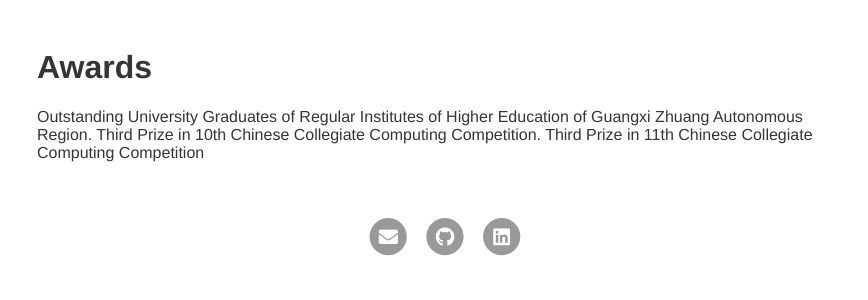
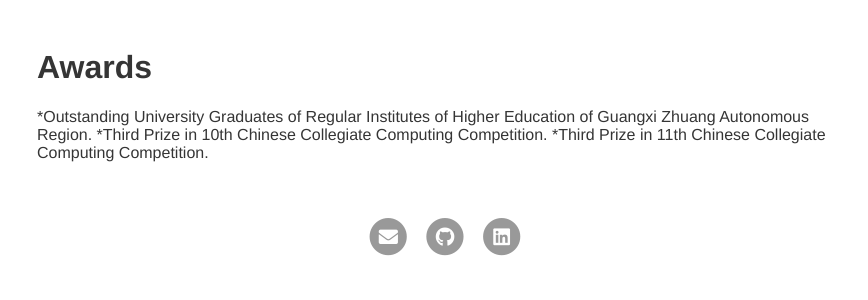
Before and after one commit to Jinghao-Liu/Jinghao-Liu.github.io, a Jekyll site: the page built from index.md, in a window 1280 px wide. Shown: the part 550-850 px from the top of the page, without its empty margins (203-1071 px from the left). Built offline with Jekyll 4.4.1, drawn with Linux system fonts in a browser that asks for light colours; our own code applies the rules of GitHub Pages for plain Markdown files.

Commit message:
Add files via upload

```diff
--- a/index.md
+++ b/index.md
@@ -14,6 +14,6 @@ I received the B.Eng degree in Engineering from Guangxi Normal University in 201
 
 <br/>
 # Awards
-Outstanding University Graduates of Regular Institutes of Higher Education of Guangxi Zhuang Autonomous Region.
-Third Prize in 10th Chinese Collegiate Computing Competition.
-Third Prize in 11th Chinese Collegiate Computing Competition
+*Outstanding University Graduates of Regular Institutes of Higher Education of Guangxi Zhuang Autonomous Region.
+*Third Prize in 10th Chinese Collegiate Computing Competition.
+*Third Prize in 11th Chinese Collegiate Computing Competition.
```
